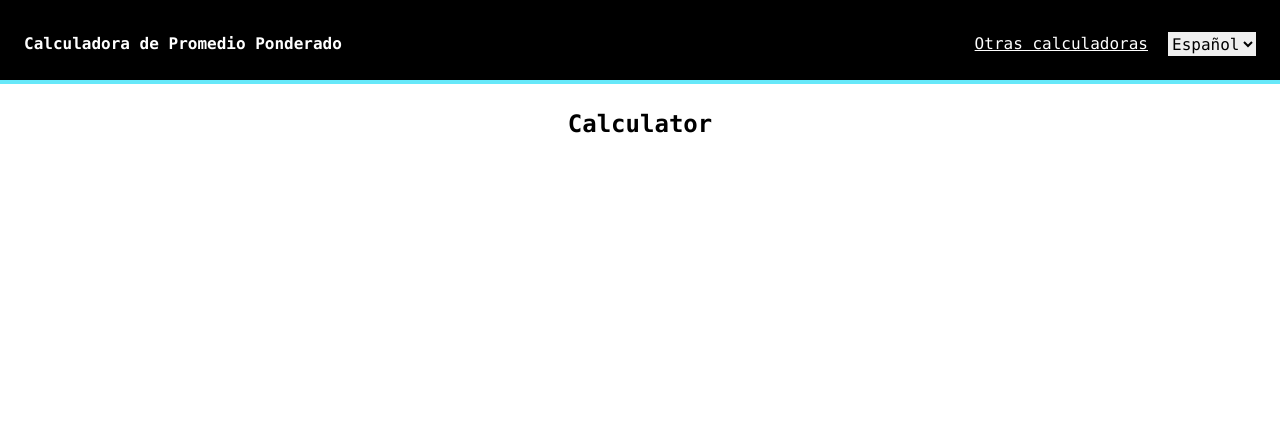
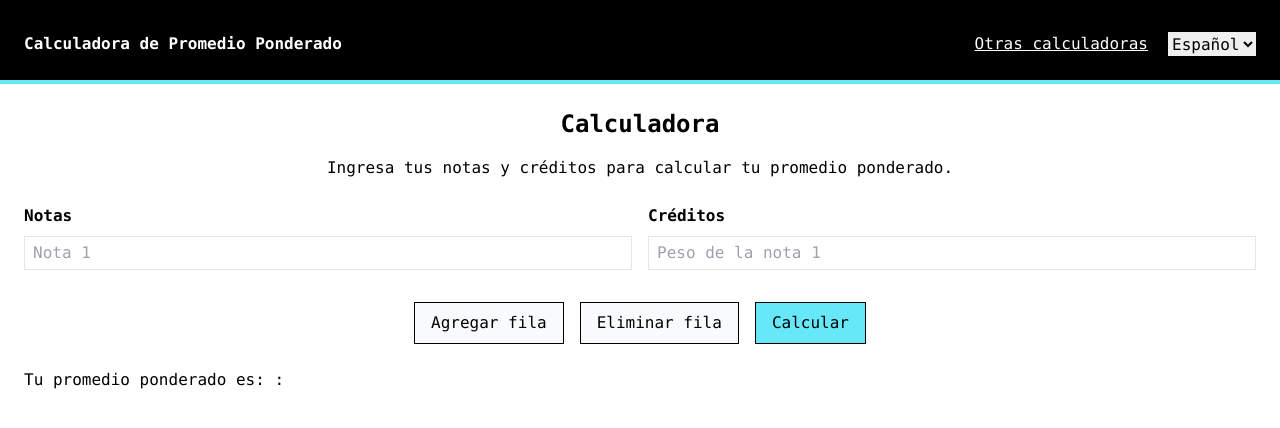
Before and after one commit to arnolcb/wa-calculator, a Vue app in the folder calculator/: page /home in a window 1280 px wide. Shown: the top 428 px of the page. Built offline with nearby package versions, Linux system fonts and the light colour scheme.

Commit message:
feat: calculator

```diff
--- a/calculator/src/components/Calculator.vue
+++ b/calculator/src/components/Calculator.vue
@@ -1,11 +1,117 @@
 <template>
-    <div class="font-mono flex p-6 bg-white text-center justify-center">
-        <div class="text-2xl font-bold">Calculator</div>
+  <div
+    class="text-2xl font-mono flex mt-6 font-bold text-center justify-center"
+  >
+    {{ $t("calculator") }}
+  </div>
+  <div class="font-mono flex ml-5 mr-5 mt-4 text-center justify-center">
+    {{ $t("calculator-description") }}
+  </div>
+  <div class="font-mono grid grid-cols-2 gap-4 p-6">
+    <div>
+      <div class="font-bold mb-2">{{ $t("calculator-c1-title") }}</div>
+      <div v-for="(note, index) in notes" :key="index" class="mb-2">
+        <input
+          class="border px-2 py-1 w-full"
+          type="text"
+          :placeholder="$t('note') + ' ' + (index + 1)"
+          v-model="notes[index].value"
+        />
+      </div>
     </div>
+    <div>
+      <div class="font-bold mb-2">{{ $t("calculator-c2-title") }}</div>
+      <div v-for="(note, index) in notes" :key="index" class="mb-2">
+        <input
+          class="border px-2 py-1 w-full"
+          type="text"
+          :placeholder="$t('note-weight') + ' ' + (index + 1)"
+          v-model="notes[index].weight"
+        />
+      </div>
+    </div>
+  </div>
+  <div
+    class="flex ml-6 mr-6 mb-6 sm:flex-row flex-col justify-center sm:space-x-4 sm:space-y-0 space-y-4"
+  >
+    <button
+      @click="addRow"
+      class="font-mono bg-gray-50 border border-black hover:bg-gray-200 transition-colors text-black py-2 px-4 w-full sm:w-auto"
+    >
+      {{ $t("add-row") }}
+    </button>
+    <button
+      @click="removeRow"
+      class="font-mono bg-gray-50 border border-black hover:bg-gray-200 transition-colors text-black py-2 px-4 w-full sm:w-auto"
+    >
+      {{ $t("remove-row") }}
+    </button>
+    <button
+      @click="calculate"
+      class="font-mono bg-cyan-300 border border-black hover:bg-cyan-400 transition-colors text-black py-2 px-4 w-full sm:w-auto"
+    >
+      {{ $t("calculate") }}
+    </button>
+  </div>
+  <div class="font-normal font-mono mt-2 ml-6">{{ $t("result-message") }}: {{ result !== null ? result.toFixed(2) : "" }}</div>
 </template>
 
 <script>
 export default {
+  data() {
+    return {
+      notes: [{ value: "", weight: "" }],
+      result: null,
+    };
+  },
+  methods: {
+    addRow() {
+      this.notes.push({ value: "", weight: "" });
+    },
+    removeRow() {
+      this.notes.pop();
+    },
+    calculate() {
+      let totalWeight = 0;
+      let weightedSum = 0;
 
-}
+      for (const note of this.notes) {
+        if (note.value && note.weight) {
+          const value = parseFloat(note.value);
+          const weight = parseFloat(note.weight);
+
+          if (!isNaN(value) && !isNaN(weight)) {
+            weightedSum += value * weight;
+            totalWeight += weight;
+          }
+        }
+      }
+
+      if (totalWeight === 0) {
+        // No se pueden realizar cálculos si el total de los pesos es cero
+        this.result = null;
+        return;
+      }
+
+      /*
+      const weightedAverage = weightedSum / totalWeight;
+      this.result = weightedAverage;
+      alert(`Weighted Average: ${weightedAverage.toFixed(2)}`);
+      */
+
+      if (totalWeight === 0) {
+        this.result = null;
+        return;
+      }
+
+      const weightedAverage = weightedSum / totalWeight;
+      this.result = weightedAverage;
+    },
+  },
+  filters: {
+    formatNumber(value) {
+      return value.toFixed(2);
+    },
+  },
+};
 </script>
```
